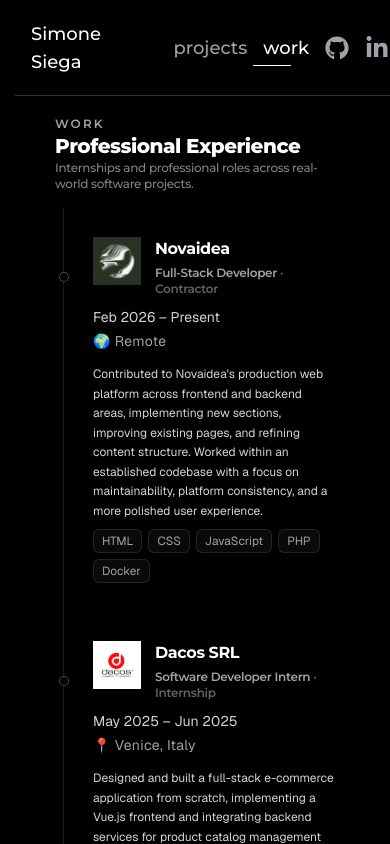
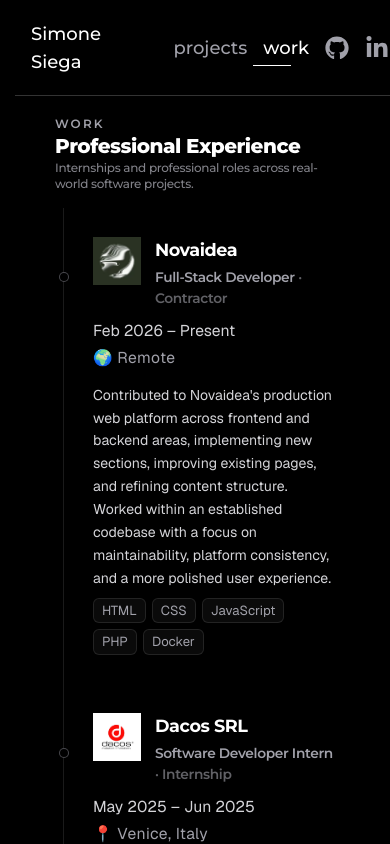
Before and after one commit to simonesiega/portfolio, a Next.js app: page /work in a window 390 px wide. Shown: the top 844 px of the page. Built offline with nearby package versions, Linux system fonts and the light colour scheme; no server answers.

Commit message:
Refine work page background

```diff
--- a/src/app/projects/[projectSlug]/page.tsx
+++ b/src/app/projects/[projectSlug]/page.tsx
@@ -84,7 +84,7 @@ export default async function ProjectCaseStudyPage({params}: ProjectCaseStudyPag
         variant="fade-up"
         delay={animationTimings.projectsShowcaseList.item.delayMs}
         duration={animationTimings.projectsShowcaseList.item.durationMs}
-        threshold={animationTimings.projectsShowcaseList.item.threshold}
+        threshold={0}
       >
         <Link
           href="/projects"
@@ -103,7 +103,7 @@ export default async function ProjectCaseStudyPage({params}: ProjectCaseStudyPag
           animationTimings.projectsShowcaseList.item.stepDelayMs
         }
         duration={animationTimings.projectsShowcaseList.item.durationMs}
-        threshold={animationTimings.projectsShowcaseList.item.threshold}
+        threshold={0}
         className="pb-24"
       >
         <article className="space-y-10 pt-6 sm:space-y-12 sm:pt-8">
--- a/src/app/projects/page.tsx
+++ b/src/app/projects/page.tsx
@@ -14,8 +14,8 @@ export default function ProjectsPage() {
   return (
     <div className="relative overflow-x-clip">
       <ParticleNetwork
-        className="pointer-events-none absolute inset-0 hidden [mask-image:linear-gradient(to_right,black_0%,black_16%,transparent_32%,transparent_68%,black_84%,black_100%)] opacity-25 xl:block"
-        motionScale={0.1}
+        className="pointer-events-none absolute inset-0 hidden [mask-image:linear-gradient(to_right,black_0%,black_16%,rgba(0,0,0,0.3)_32%,rgba(0,0,0,0.3)_68%,black_84%,black_100%)] opacity-25 xl:block"
+        motionScale={0.2}
         disablePointer
       />
 
--- a/src/app/work/page.tsx
+++ b/src/app/work/page.tsx
@@ -1,4 +1,5 @@
 import type {Metadata} from "next";
+import {ParticleNetwork} from "@/components/animation/particle-network";
 import {SecondaryPageLayout} from "@/components/secondary-page/secondary-page-layout";
 import {WorkExperienceItem} from "@/components/work/work-experience-section";
 import {animationTimings} from "@/lib/animation/animation-timings";
@@ -14,6 +15,14 @@ export default function WorkPage() {
   const {routeReveal, workExperienceList} = animationTimings;
 
   return (
+    <div className="relative overflow-x-clip">
+      <ParticleNetwork
+        className="pointer-events-none absolute inset-0 hidden [mask-image:linear-gradient(to_right,black_0%,black_16%,rgba(0,0,0,0.3)_32%,rgba(0,0,0,0.3)_68%,black_84%,black_100%)] opacity-25 xl:block"
+        motionScale={0.2}
+        disablePointer
+      />
+
+      <div className="relative z-10">
         <SecondaryPageLayout
           hero={hero}
           routeRevealDurationMs={routeReveal.durationMs}
@@ -36,6 +45,8 @@ export default function WorkPage() {
             </ol>
           </section>
         </SecondaryPageLayout>
+      </div>
+    </div>
   );
 }
 
--- a/src/components/work/work-experience-section.tsx
+++ b/src/components/work/work-experience-section.tsx
@@ -62,13 +62,13 @@ export function WorkExperienceItem({
 
               <div className="min-w-0">
                 <h2
-                  className={`${montserrat.className} min-w-0 text-base font-bold tracking-tight text-[var(--ui-fg)] sm:text-lg`}
+                  className={`${montserrat.className} min-w-0 text-[1.1rem] font-bold tracking-tight text-[var(--ui-fg)] sm:text-lg`}
                 >
                   {experience.company}
                 </h2>
 
                 <p
-                  className={`${montserrat.className} mt-1 min-w-0 text-xs font-semibold tracking-tight text-[var(--header-item-color)] sm:text-sm`}
+                  className={`${montserrat.className} mt-1 min-w-0 text-[0.86rem] font-semibold tracking-tight text-[var(--header-item-color)] sm:text-sm`}
                 >
                   {experience.role}
                   <span className="text-[var(--header-item-color)]/60">
@@ -80,17 +80,17 @@ export function WorkExperienceItem({
             </div>
 
             <div className="mt-2.5 text-left sm:mt-0 sm:shrink-0 sm:text-right">
-              <p className="text-sm text-[var(--ui-fg-muted)] sm:text-[0.95rem]">
+              <p className="text-[0.98rem] text-[var(--ui-fg-muted)] sm:text-[0.95rem]">
                 {experience.dateRange}
               </p>
 
-              <p className="mt-1 text-sm tracking-wide text-[var(--header-item-color)] sm:text-[0.95rem]">
+              <p className="mt-1 text-[0.98rem] tracking-wide text-[var(--header-item-color)] sm:text-[0.95rem]">
                 {experience.location}
               </p>
             </div>
           </header>
 
-          <p className="mt-3.5 max-w-2xl text-xs leading-relaxed text-[var(--ui-fg-muted)] sm:text-sm">
+          <p className="mt-3.5 max-w-2xl text-[0.88rem] leading-relaxed text-[var(--ui-fg-muted)] sm:text-sm">
             {experience.description}
           </p>
 
@@ -98,7 +98,7 @@ export function WorkExperienceItem({
             {experience.technologies.map((technology) => (
               <li
                 key={technology}
-                className="inline-flex items-center rounded-md border border-[var(--card-border)] bg-[var(--card-bg)] px-2 py-0.5 text-[0.74rem] text-[var(--card-tag-color)]"
+                className="inline-flex items-center rounded-md border border-[var(--card-border)] bg-[var(--card-bg)] px-2 py-0.5 text-[0.82rem] text-[var(--card-tag-color)]"
               >
                 {technology}
               </li>
--- a/src/lib/animation/particle-network-config.ts
+++ b/src/lib/animation/particle-network-config.ts
@@ -23,7 +23,7 @@ export const particleNetworkConfig = {
     },
     motion: {
       maxSpeed: 34,
-      randomDrift: 0.75,
+      randomDrift: 3,
       velocityDamping: 0.996,
       respawnRatePerSecond: 0.03,
       lifetimeMin: 14,
```
Lines whose indentation alone changed are shown as unchanged.
